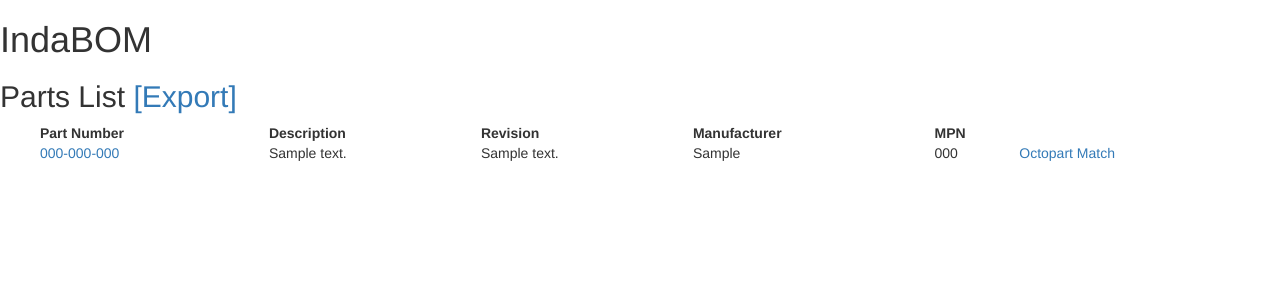
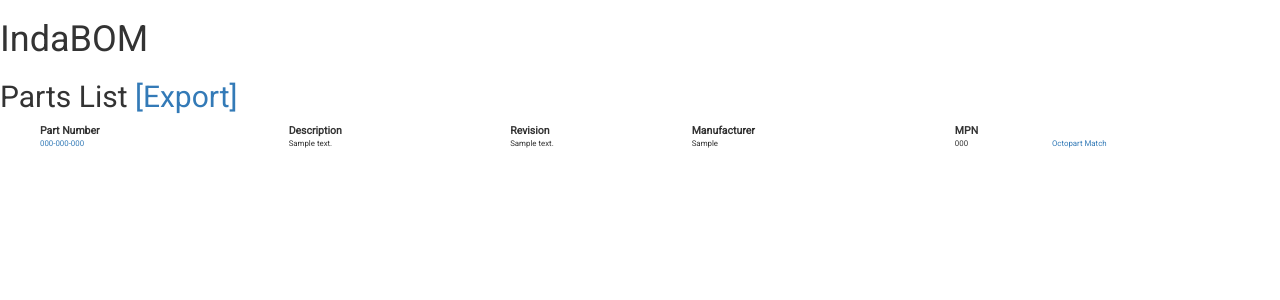
Before and after one commit to mpkasp/indabom, a Django app: template bom/templates/bom/dashboard.html in a window 1280 px wide. Shown: the top 300 px of the page. Run offline with Django 3.2, Linux system fonts and the light colour scheme; the template is opened without the code that fills it: values that come from a table or form of the project are taken from there, others are empty; tables that the repository leaves empty hold one stand-in row (values such as "Sample post"); some libraries are stand-ins or nearby versions.

Commit message:
put styling back for bom

```diff
--- a/bom/static/bom/style.css
+++ b/bom/static/bom/style.css
@@ -1 +1,9 @@
 @import url('https://fonts.googleapis.com/css?family=Roboto');
+
+h1, h2, h3, td, th, p {
+    font-family: 'Roboto', sans-serif;
+}
+
+td, tr {
+    font-size: .75em !important;
+}
```
